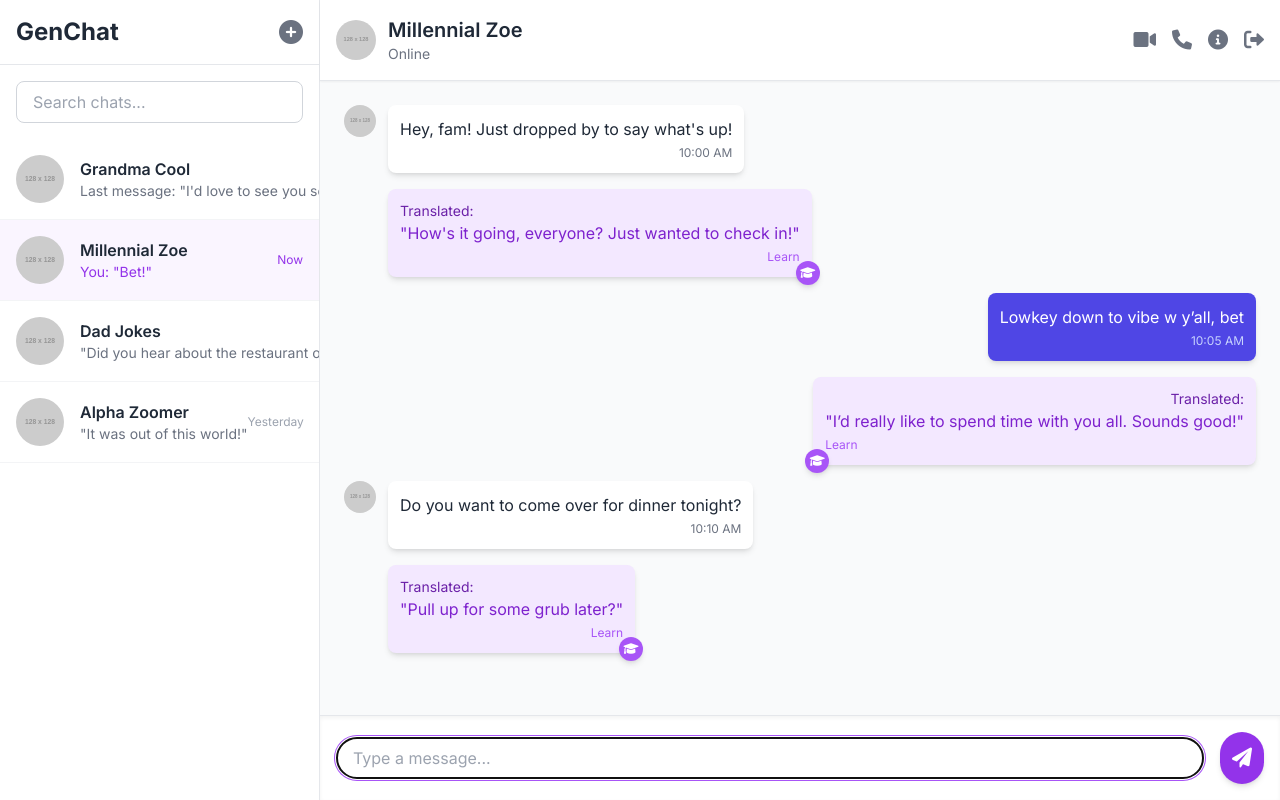
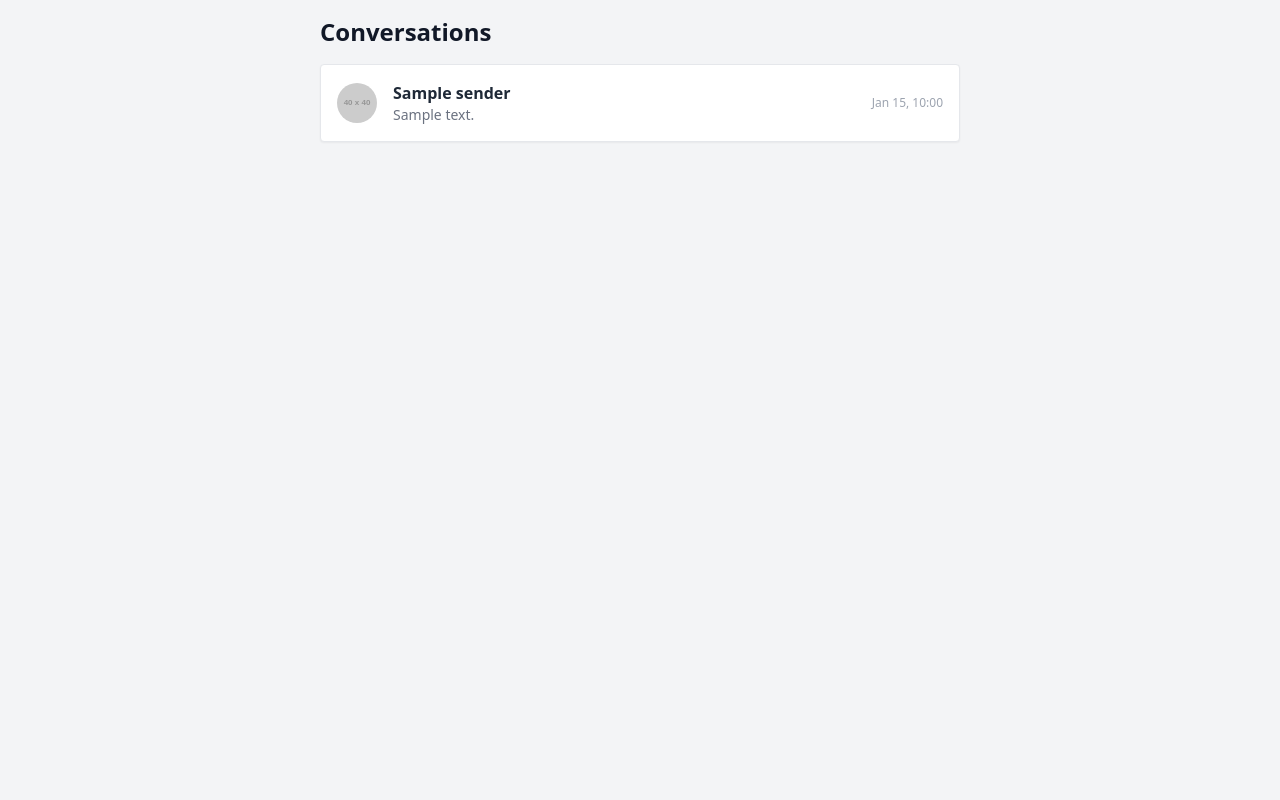
Before and after one commit to Trust-Worthy/GenZlator, a Flask app: page /chat in a window 1280 px wide. Run offline with Flask 3, Linux system fonts and the light colour scheme; the visitor is signed in with stand-in values (Sample User, id 1); grey boxes labelled with a size stand in for pictures from a placeholder-image service; a database or web service that is not in the repository returns one stand-in record (values such as "Sample title"); some libraries are stand-ins or nearby versions.

Commit message:
Adding a home chat screen and a separate route for all the contacts.

```diff
--- a/app.py
+++ b/app.py
@@ -88,24 +88,58 @@ def login():
                 flash("Invalid username or password.", "error")
 
     return render_template('login.html')
+@app.route('/chat')
+def chat_home():
+    if 'username' not in session:
+        flash("Please log in to access chat.", "warning")
+        return redirect(url_for('login'))
 
-@app.route('/chat')
-def chat():
-    """Main chat interface. Must be logged in."""
+    current_user = session['username']
+
+    # Step 1: Fetch all messages involving current user
+    all_msgs = list(messages_collection.find({
+        "$or": [
+            {"sender": current_user},
+            {"receiver": current_user}
+        ]
+    }).sort("timestamp", -1))  # newest first
+
+    # Step 2: Build contact => most recent message map
+    contact_latest = {}
+    for msg in all_msgs:
+        contact = msg["receiver"] if msg["sender"] == current_user else msg["sender"]
+        if contact not in contact_latest:
+            contact_latest[contact] = msg  # first (newest) match wins
+
+    # Step 3: Sort contacts by message timestamp
+    sorted_contacts = sorted(contact_latest.items(), key=lambda x: x[1]["timestamp"], reverse=True)
+
+    return render_template("chat_home.html", username=current_user, contact_messages=sorted_contacts)
+
+@app.route('/chat/<contact_username>')
+def chat(contact_username):
     if 'username' not in session:
         flash("Please log in to access the chat.", "warning")
         return redirect(url_for('login'))
 
     current_user = session['username']
-    messages = []
-    if client:
-        # For simplicity, fetching all messages. In a real app, you'd filter by chat room, etc.
-        # Ensure to sort messages (e.g., by timestamp) when retrieving.
-        messages = list(messages_collection.find().sort("timestamp", 1)) # Assuming 'timestamp' field
-    else:
-        flash("Database not connected. Cannot load chat messages. Please check server logs.", "error")
 
-    return render_template('chat.html', username=current_user, messages=messages)
+    try:
+        messages = list(messages_collection.find({
+            "$or": [
+                {"sender": current_user, "receiver": contact_username},
+                {"sender": contact_username, "receiver": current_user}
+            ]
+        }).sort("timestamp", 1))
+    except Exception as e:
+        print(f"Error loading messages: {e}")
+        messages = []
+
+    return render_template('chat.html',
+                           username=current_user,
+                           contact_username=contact_username,
+                           messages=messages)
+
 
 @app.route('/send_message', methods=['POST'])
 def send_message():
@@ -139,6 +173,23 @@ def logout():
     flash("You have been logged out.", "info")
     return redirect(url_for('login'))
 
+def get_contacts_from_messages(current_user):
+    contacts = set()
+
+    # Find users the current_user has messaged
+    sent_to = messages_collection.find({"sender": current_user})
+    for msg in sent_to:
+        contacts.add(msg["receiver"])
+
+    # Find users who messaged the current_user
+    received_from = messages_collection.find({"receiver": current_user})
+    for msg in received_from:
+        contacts.add(msg["sender"])
+
+    contacts.discard(current_user)  # Just in case
+
+    return sorted(list(contacts))
+
 # === Main ===
 if __name__ == '__main__':
     app.run(debug=True)
--- a/templates/chat.html
+++ b/templates/chat.html
@@ -46,38 +46,16 @@
         </div>
         <nav class="flex-grow overflow-y-auto">
             <!-- Example Chat Contact -->
-            <a href="#" class="flex items-center p-4 hover:bg-gray-50 border-b border-gray-100 transition duration-200">
-                <img class="w-12 h-12 rounded-full mr-4 object-cover" src="https://placehold.co/128x128/D8B4FE/7C3AED?text=GM" alt="Grandma's Profile">
+            {% for contact in contacts %}
+            <a href="{{ url_for('chat', contact_username=contact.username) }}" class="flex items-center p-4 hover:bg-gray-50 border-b border-gray-100 transition duration-200">
+                <img class="w-12 h-12 rounded-full mr-4 object-cover" src="{{ contact.profile_picture_url }}" alt="{{ contact.username }}'s Profile">
                 <div class="flex-grow">
-                    <div class="font-semibold text-gray-800">Grandma Cool</div>
-                    <div class="text-sm text-gray-500 truncate">Last message: "I'd love to see you soon!"</div>
+                    <div class="font-semibold text-gray-800">{{ contact.display_name }}</div>
+                    <div class="text-sm text-gray-500 truncate">{{ contact.last_message|default("No messages yet.") }}</div>
                 </div>
-                <div class="text-xs text-gray-400">10:30 AM</div>
+                <div class="text-xs text-gray-400">{{ contact.last_seen|default("") }}</div>
             </a>
-            <a href="#" class="flex items-center p-4 hover:bg-gray-50 border-b border-gray-100 transition duration-200 bg-purple-50">
-                <img class="w-12 h-12 rounded-full mr-4 object-cover" src="https://placehold.co/128x128/9CA3AF/FFFFFF?text=MZ" alt="Millennial's Profile">
-                <div class="flex-grow">
-                    <div class="font-semibold text-gray-800">Millennial Zoe</div>
-                    <div class="text-sm text-purple-600 font-medium truncate">You: "Bet!"</div>
-                </div>
-                <div class="text-xs text-purple-600">Now</div>
-            </a>
-            <a href="#" class="flex items-center p-4 hover:bg-gray-50 border-b border-gray-100 transition duration-200">
-                <img class="w-12 h-12 rounded-full mr-4 object-cover" src="https://placehold.co/128x128/FDE68A/92400E?text=DD" alt="Dad's Profile">
-                <div class="flex-grow">
-                    <div class="font-semibold text-gray-800">Dad Jokes</div>
-                    <div class="text-sm text-gray-500 truncate">"Did you hear about the restaurant on the moon?"</div>
-                </div>
-                <div class="text-xs text-gray-400">Yesterday</div>
-            </a>
-            <a href="#" class="flex items-center p-4 hover:bg-gray-50 border-b border-gray-100 transition duration-200">
-                <img class="w-12 h-12 rounded-full mr-4 object-cover" src="https://placehold.co/128x128/A78BFA/4C1D95?text=AZ" alt="Alpha's Profile">
-                <div class="flex-grow">
-                    <div class="font-semibold text-gray-800">Alpha Zoomer</div>
-                    <div class="text-sm text-gray-500 truncate">"It was out of this world!"</div>
-                </div>
-                <div class="text-xs text-gray-400">Yesterday</div>
-            </a>
+            {% endfor %}
             <!-- More contacts can be added here -->
         </nav>
     </div>
@@ -109,70 +87,7 @@
 
         <!-- Chat Messages -->
         <div class="flex-grow p-6 overflow-y-auto chat-messages space-y-4">
-            <!-- Incoming Message (Millennial Zoe) -->
-            <div class="flex items-start">
-                <img class="w-8 h-8 rounded-full mr-3 object-cover" src="https://placehold.co/128x128/9CA3AF/FFFFFF?text=MZ" alt="Millennial Zoe's Profile">
-                <div class="bg-white p-3 rounded-lg shadow-md max-w-lg">
-                    <p class="text-gray-800">Hey, fam! Just dropped by to say what's up!</p>
-                    <div class="text-xs text-gray-500 mt-1 text-right">10:00 AM</div>
-                </div>
-            </div>
-            <!-- Translated Incoming Message -->
-            <div class="flex items-start">
-                <div class="w-8 h-8 mr-3"></div> <!-- Spacer for alignment -->
-                <div class="bg-purple-100 p-3 rounded-lg shadow-md max-w-lg relative">
-                    <p class="text-purple-800 font-medium text-sm">Translated:</p>
-                    <p class="text-purple-700">"How's it going, everyone? Just wanted to check in!"</p>
-                    <button class="absolute -bottom-2 -right-2 bg-purple-500 text-white rounded-full p-1 text-xs w-6 h-6 flex items-center justify-center shadow-md hover:bg-purple-600 transition duration-200" title="Mini-Lesson">
-                        <i class="fas fa-graduation-cap"></i>
-                    </button>
-                    <div class="text-xs text-purple-500 mt-1 text-right">Learn</div>
-                </div>
-            </div>
-
-            <!-- Outgoing Message (You) -->
-            <div class="flex justify-end items-end">
-                <div class="bg-indigo-600 text-white p-3 rounded-lg shadow-md max-w-lg">
-                    <p>Lowkey down to vibe w y’all, bet</p>
-                    <div class="text-xs text-indigo-200 mt-1 text-right">10:05 AM</div>
-                </div>
-            </div>
-            <!-- Translated Outgoing Message -->
-            <div class="flex justify-end items-end">
-                <div class="bg-purple-100 p-3 rounded-lg shadow-md max-w-lg relative">
-                    <p class="text-purple-800 font-medium text-sm text-right">Translated:</p>
-                    <p class="text-purple-700 text-right">"I’d really like to spend time with you all. Sounds good!"</p>
-                    <button class="absolute -bottom-2 -left-2 bg-purple-500 text-white rounded-full p-1 text-xs w-6 h-6 flex items-center justify-center shadow-md hover:bg-purple-600 transition duration-200" title="Mini-Lesson">
-                        <i class="fas fa-graduation-cap"></i>
-                    </button>
-                    <div class="text-xs text-purple-500 mt-1 text-left">Learn</div>
-                </div>
-            </div>
-
-            <!-- Incoming Message (Grandma Cool) -->
-            <div class="flex items-start">
-                <img class="w-8 h-8 rounded-full mr-3 object-cover" src="https://placehold.co/128x128/D8B4FE/7C3AED?text=GM" alt="Grandma's Profile">
-                <div class="bg-white p-3 rounded-lg shadow-md max-w-lg">
-                    <p class="text-gray-800">Do you want to come over for dinner tonight?</p>
-                    <div class="text-xs text-gray-500 mt-1 text-right">10:10 AM</div>
-                </div>
-            </div>
-             <!-- Translated Incoming Message -->
-             <div class="flex items-start">
-                <div class="w-8 h-8 mr-3"></div> <!-- Spacer for alignment -->
-                <div class="bg-purple-100 p-3 rounded-lg shadow-md max-w-lg relative">
-                    <p class="text-purple-800 font-medium text-sm">Translated:</p>
-                    <p class="text-purple-700">"Pull up for some grub later?"</p>
-                    <button class="absolute -bottom-2 -right-2 bg-purple-500 text-white rounded-full p-1 text-xs w-6 h-6 flex items-center justify-center shadow-md hover:bg-purple-600 transition duration-200" title="Mini-Lesson">
-                        <i class="fas fa-graduation-cap"></i>
-                    </button>
-                    <div class="text-xs text-purple-500 mt-1 text-right">Learn</div>
-                </div>
-            </div>
-
-            <!-- More messages can be added here -->
-
-        </div>
+        <!-- Messages will be dynamically loaded here -->
 
         <!-- Message Input -->
         <div class="p-4 bg-white border-t border-gray-200 flex items-center shadow-inner">
--- /dev/null
+++ b/templates/chat_home.html
@@ -0,0 +1,32 @@
+<!DOCTYPE html>
+<html lang="en">
+<head>
+    <meta charset="UTF-8">
+    <title>Chat Home</title>
+    <script src="https://cdn.tailwindcss.com"></script>
+</head>
+<body class="bg-gray-100 text-gray-900">
+    <div class="max-w-2xl mx-auto p-4">
+        <h1 class="text-2xl font-bold mb-4">Conversations</h1>
+        <div class="flex flex-col space-y-2">
+            {% for contact, msg in contact_messages %}
+            <a href="{{ url_for('chat', contact_username=contact) }}"
+               class="flex items-center p-4 bg-white hover:bg-gray-50 border rounded shadow-sm transition duration-150">
+                <img class="w-10 h-10 rounded-full mr-4" src="https://placehold.co/40x40?text={{ contact[0]|upper }}" alt="{{ contact }}">
+                <div class="flex-grow">
+                    <div class="font-semibold text-gray-800">{{ contact }}</div>
+                    <div class="text-sm text-gray-500 truncate">
+                        {% if msg.sender == username %}You: {% endif %}{{ msg.content }}
+                    </div>
+                </div>
+                <div class="text-xs text-gray-400 ml-2">
+                    {{ msg.timestamp.strftime('%b %d, %H:%M') }}
+                </div>
+            </a>
+            {% else %}
+            <p class="text-gray-500">No conversations yet.</p>
+            {% endfor %}
+        </div>
+    </div>
+</body>
+</html>
```
